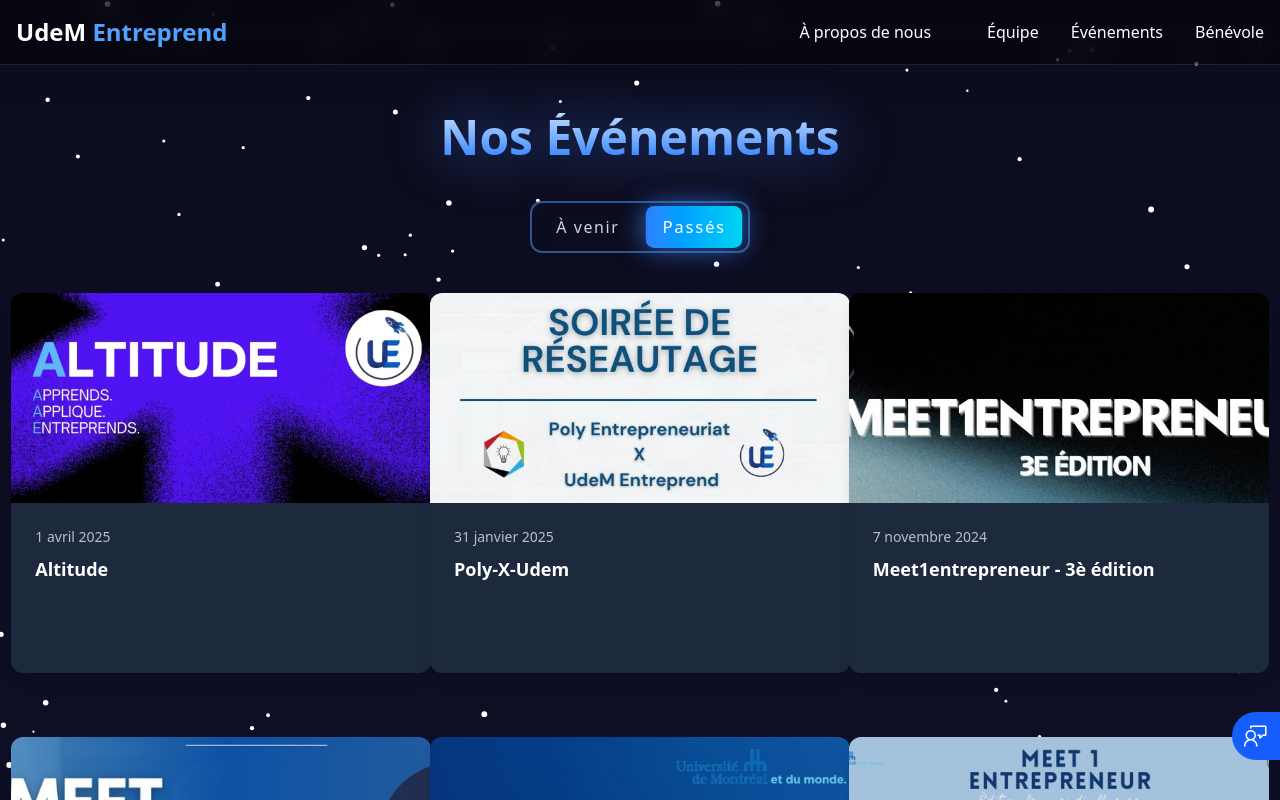
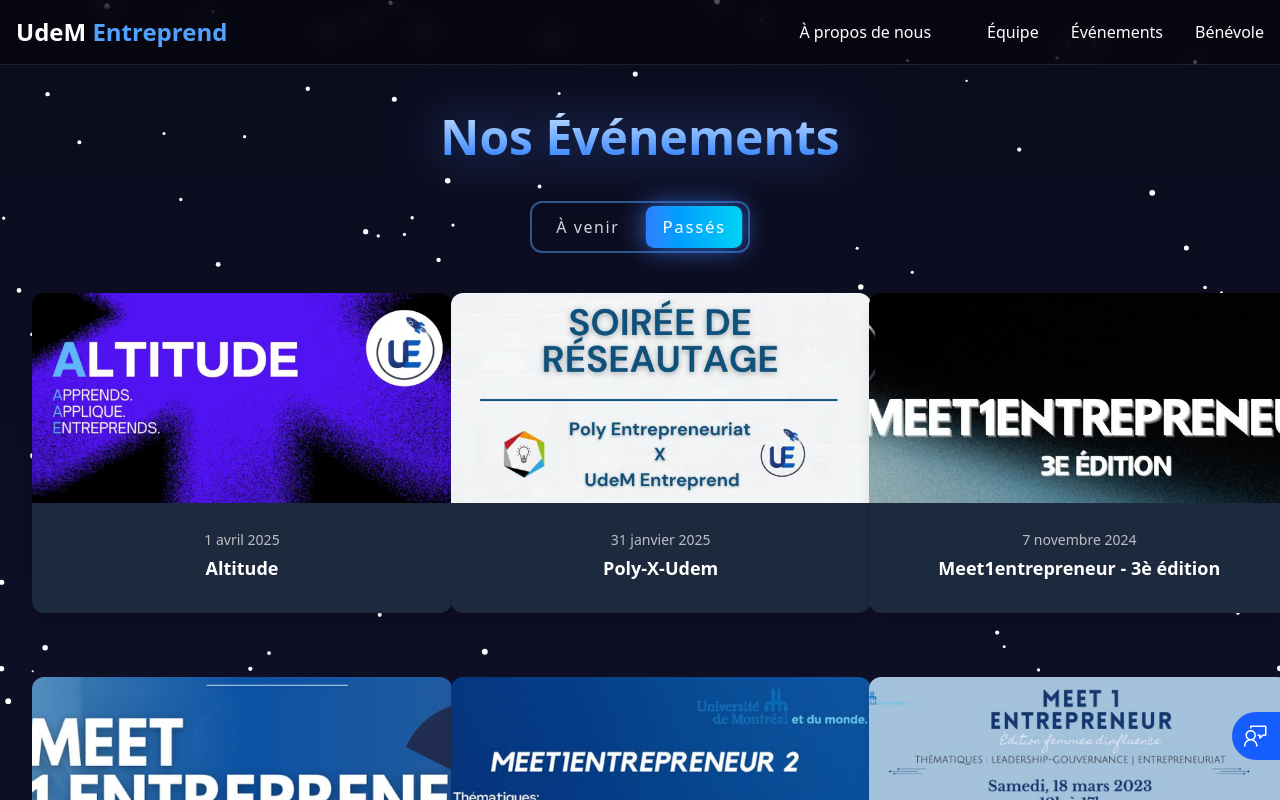
Before and after one commit to Soglo3006/Udem-entreprend, a React (Vite) app in the folder entreprendre-udem/: page /evenements in a window 1280 px wide. Shown: the top 800 px of the page. Built offline with nearby package versions, Linux system fonts and the light colour scheme; some icons are missing.

Commit message:
Fixing mistake

```diff
--- a/entreprendre-udem/src/EvenementsPage.jsx
+++ b/entreprendre-udem/src/EvenementsPage.jsx
@@ -65,12 +65,11 @@
         </div>
       </div>
         <div className="flex justify-center px-4">
-          <div className="grid grid-cols-1 sm:grid-cols-2 xl:grid-cols-3 px-4 gap-6 sm:gap-8 lg:gap-10 place-items-center">
+          <div className="grid grid-cols-1 sm:grid-cols-2 xl:grid-cols-3 px-4 gap-6 sm:gap-8 lg:gap-10">
             {evenementsAffiches.map((evenement) => (
               <EventCard
                 key={evenement.id}
                 title={evenement.titre}
-                description={evenement.description}
                 image={evenement.imageEventCard}
                 date={evenement.date}
                 path={evenement.path}
--- a/entreprendre-udem/src/EventCard.jsx
+++ b/entreprendre-udem/src/EventCard.jsx
@@ -1,9 +1,9 @@
 import React from "react";
 import { Link } from "react-router-dom";
 
-function EventCard({ title, description, image, date, path }) {
+function EventCard({ title, image, date, path }) {
   const CardContent = (
-    <div className="rounded-xl shadow-lg hover:shadow-xl transition-all duration-300 hover:scale-105 w-[360px] sm:w-[400px] md:w-[420px] min-h-[320px] sm:min-h-[380px] overflow-hidden relative mb-6 flex flex-col mx-auto">
+    <div className="rounded-xl shadow-lg hover:shadow-xl transition-all duration-300 hover:scale-105 w-[360px] sm:w-[400px] md:w-[420px] min-h-[280px] sm:min-h-[320px] overflow-hidden relative mb-6 flex flex-col mx-auto">
       <div className="bg-gradient-to-br from-blue-500 to-blue-600 h-[180px] sm:h-[210px] w-full flex items-center justify-center">
         {image ? (
           <img
@@ -27,10 +27,9 @@
           </svg>
         )}
       </div>
-      <div className="bg-slate-800 p-4 sm:p-6 text-white flex-grow flex flex-col">
-        <p className="text-xs sm:text-sm text-white/70 mb-2">{date || "Prochain événement"}</p>
-        <h3 className="text-base sm:text-lg font-bold mb-2">{title}</h3>
-        <p className="text-white/80 text-xs sm:text-sm line-clamp-4">{description}</p>
+      <div className="bg-slate-800 p-3 sm:p-4 text-white flex-grow flex flex-col items-center justify-center text-center">
+        <p className="text-xs sm:text-sm text-white/70 mb-1">{date || "Prochain événement"}</p>
+        <h3 className="text-base sm:text-lg font-bold mb-1">{title}</h3>
       </div>
     </div>
   );
```
